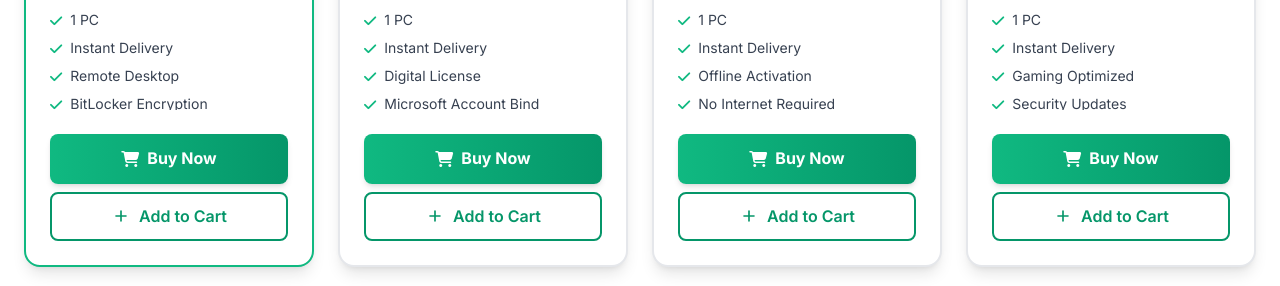
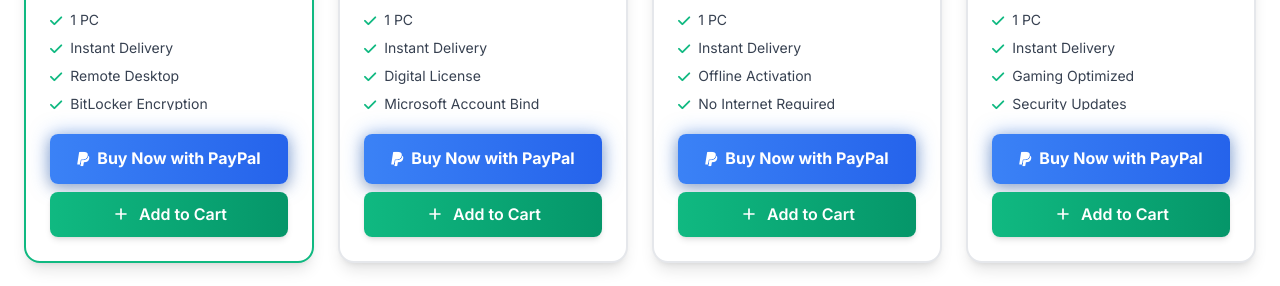
Before and after one commit to adnanevandetta-del/officialkeyshub, a Next.js app: page / in a window 1280 px wide. Shown: the part 1441-1727 px from the top of the page. Built offline with nearby package versions, Linux system fonts and the light colour scheme.

Commit message:
Changed buttons: Add to Cart now green, Buy Now with PayPal glowing blue, Profile icon gap-8 for far right positioning on mobile

```diff
--- a/app/components/Navbar.tsx
+++ b/app/components/Navbar.tsx
@@ -57,7 +57,7 @@
           </div>
 
           {/* Right: Profile & Hamburger Menu - Increased gap to push profile far right */}
-          <div className="flex items-center gap-6">
+          <div className="flex items-center gap-8">
             <ProfileButton />
             <button
               onClick={() => setIsMenuOpen(!isMenuOpen)}
--- a/app/components/Products.tsx
+++ b/app/components/Products.tsx
@@ -899,10 +899,13 @@
                       setSelectedProduct(product);
                       setShowModal(true);
                     }}
-                    className="w-full py-3 rounded-lg font-bold transition-all inline-flex items-center justify-center bg-gradient-to-r from-emerald-500 to-emerald-600 text-white hover:from-emerald-600 hover:to-emerald-700 shadow-md"
+                    className="w-full py-3 rounded-lg font-bold transition-all inline-flex items-center justify-center bg-gradient-to-r from-blue-500 to-blue-600 text-white hover:from-blue-600 hover:to-blue-700 shadow-lg hover:shadow-blue-500/50"
+                    style={{
+                      boxShadow: '0 0 20px rgba(59, 130, 246, 0.5), 0 4px 14px rgba(0, 0, 0, 0.25)'
+                    }}
                   >
-                    <i className="fas fa-shopping-cart mr-2"></i>
-                    Buy Now
+                    <i className="fab fa-paypal mr-2"></i>
+                    Buy Now with PayPal
                   </button>
                   <button
                     onClick={(e) => {
@@ -910,7 +913,7 @@
                       // Add to cart logic here
                       alert(`Added ${product.name} to cart!`);
                     }}
-                    className="w-full py-2.5 rounded-lg font-semibold transition-all inline-flex items-center justify-center bg-white text-emerald-600 border-2 border-emerald-600 hover:bg-emerald-50"
+                    className="w-full py-2.5 rounded-lg font-semibold transition-all inline-flex items-center justify-center bg-gradient-to-r from-emerald-500 to-emerald-600 text-white hover:from-emerald-600 hover:to-emerald-700 shadow-md"
                   >
                     <svg xmlns="http://www.w3.org/2000/svg" className="h-5 w-5 mr-2" fill="none" viewBox="0 0 24 24" stroke="currentColor">
                       <path strokeLinecap="round" strokeLinejoin="round" strokeWidth={2} d="M12 6v6m0 0v6m0-6h6m-6 0H6" />
```
